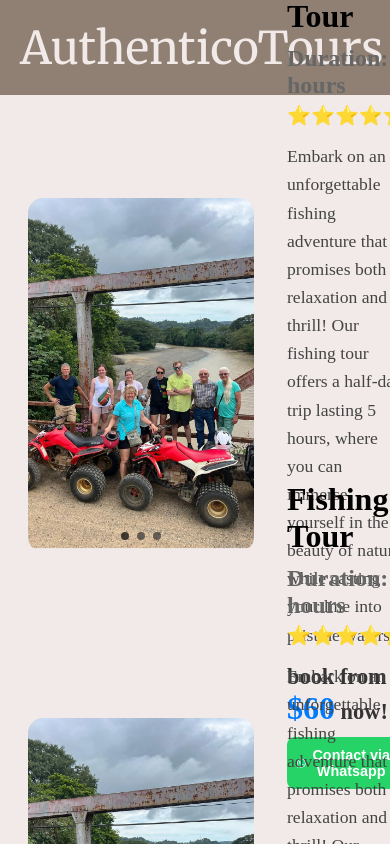
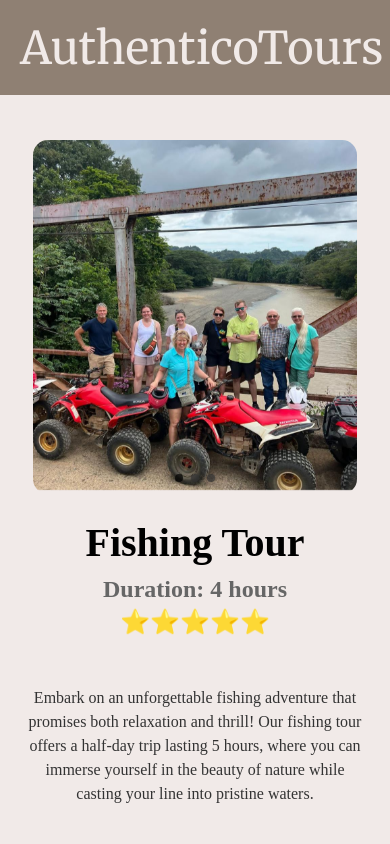
Before and after one commit to gabarhdz/authenticotours, a React (Vite) app in the folder frontend/: page / in a window 390 px wide. Shown: the top 844 px of the page. Built offline with nearby package versions, Linux system fonts and the light colour scheme; no server answers.

Commit message:
tourcontainers responsive
se hacen responsive todos los contenedores de tour

```diff
--- a/frontend/src/Pages/Home/Home.jsx
+++ b/frontend/src/Pages/Home/Home.jsx
@@ -2,6 +2,7 @@ import {React,useEffect,useState} from 'react'
 import Header from '../../components/Header/Header'
 import Carrousel from '../../components/Carrousel/Carrousel'
 import TourContainer from '../../components/TourContainer/TourContainer'
+import './Home.css'
 
 const Home = () => {
   const [urls, setUrls] = useState([]);
--- a/frontend/src/components/Carrousel/Carrousel.css
+++ b/frontend/src/components/Carrousel/Carrousel.css
@@ -1,11 +1,10 @@
 .carousel-container {
     width: 100%;
     max-width: 600px;
-    margin: 120px 120px 20px auto; /* Empuja el carrusel hacia la derecha */
     position: relative;
     overflow: hidden;
     border-radius: 15px;
-    z-index: 0; /* Se asegurará de no superponerse */
+    z-index: 0;
 }
 
 /* Asegurar que las imágenes sean responsivas */
--- a/frontend/src/components/TourContainer/TourContainer.css
+++ b/frontend/src/components/TourContainer/TourContainer.css
@@ -1,24 +1,36 @@
 .tour-container {
   display: flex;
-  align-items: center;
-  position: relative;
+  flex-direction: row;
+  flex-wrap: wrap;
+  align-items: stretch;
+  justify-content: space-between;
+  max-width: 55%;
   width: 100%;
-  max-width: 700px;
-  height: 500px;
-  margin: 20px 10px 20px auto;
   padding: 20px;
   gap: 20px;
+  box-sizing: border-box;
+  margin-left: auto;
+  position: relative;
 }
 
 .tour-image {
-    max-width: 40%;
-
+  max-width: 40%;
+  flex: 1;
+  height: auto;
+  display: flex;
 }
 
 .tour-info {
+  flex: 2;
+  display: flex;
   flex-direction: column;
-  max-width: 90%;
   text-align: left;
+  min-width: 200px;
+  position: relative;
+}
+
+.tour-info-header {
+  margin-bottom: 20px;
 }
 
 .tour-title {
@@ -40,90 +52,104 @@
 
 .tour-description {
   font-size: 1.2rem;
-  color: #444;
-  line-height: 1.6;
-  margin-bottom: 15px;
-
+  color: #333;
+  line-height: 1.5;
+  overflow-wrap: break-word;
+  position: absolute;
+  bottom: 0;
+  left: 0;
+  right: 0;
+  margin: 0;
 }
 
 .tour-booking {
   display: flex;
   flex-direction: column;
   align-items: center;
+  justify-content: flex-end;
+  text-align: center;
   gap: 10px;
+  align-self: flex-end;
+  margin-top: auto;
 }
 
 .tour-price {
   font-size: 1.8rem;
   font-weight: bold;
   color: #333;
+  margin-bottom: 5px;
 }
 
 .tour-price span {
-  color: #007bff;
+  color: #12130F;
   font-size: 2rem;
 }
 
 .tour-booking button {
-  width: 50%;
-  display: flex;
+  width: 80%;
+  gap: 0.5rem;
+  display: inline-flex;
   align-items: center;
   justify-content: center;
-  background-color: #25D366;
-  color: white;
-  font-size: 0.9rem;
+  background-color: #8FCB9B;
+  color: #12130F;
+  font-size: 0.7rem;
+  font-weight: bold;
   padding: 15px 25px;
   border: none;
   border-radius: 8px;
   cursor: pointer;
   transition: background 0.3s;
-  font-weight: bold;
+  text-align: left;
 }
 
 .tour-booking button:hover {
-  background-color: #1da851;
+  background-color: #5B9279;
 }
-
-/* 📱 Ajustes responsive */
-@media (max-width: 1024px) {
+@media (max-width:1514px){
+  .tour-description {
+    font-size: 1rem;
+  }
+}
+@media (max-width: 768px) {
   .tour-container {
+    flex-direction: column;
+    align-items: center;
     padding: 15px;
+    gap: 15px;
+    max-width: 100%;
   }
 
   .tour-image {
-    max-width: 70%;
+    width: 100%;
+    max-width: 100%;
+    order: 1;
   }
 
   .tour-info {
-    max-width: 90%;
+    width: 100%;
+    text-align: center;
+    order: 2;
+    padding: 0 10px;
+    position: static;
+    margin-bottom: 20px;
   }
 
   .tour-description {
-    font-size: 1.1rem;
+    text-align: center;
+    position: static;
+    margin-top: 15px;
+  }
+
+  .tour-booking {
+    width: 100%;
+    order: 3;
+    align-items: center;
+    align-self: center;
   }
 
   .tour-booking button {
-    width: 100%;
-    padding: 12px;
+    width: 90%;
+    justify-content: center;
   }
 }
-
-@media (max-width: 768px) {
-  .tour-title {
-    font-size: 2rem;
-  }
-
-  .tour-price {
-    font-size: 1.4rem;
-  }
-
-  .tour-stars {
-    font-size: 1.2rem;
-  }
-}
-
-@media (max-width: 480px) {
-  .tour-booking button {
-    padding: 10px;
-  }
-}
--- a/frontend/src/components/TourContainer/TourContainer.jsx
+++ b/frontend/src/components/TourContainer/TourContainer.jsx
@@ -10,29 +10,28 @@ const TourContainer = () => {
         <Carrousel />
       </div>
 
-      {/* Contenido del tour */}
       <div className="tour-info">
+        <div className="tour-info-header">
           <h2 className="tour-title">Fishing Tour</h2>
           <p className="tour-duration">
             <strong>Duration: 4 hours</strong>
           </p>
-        <div className="tour-stars">
-          ⭐⭐⭐⭐⭐
+          <div className="tour-stars">⭐⭐⭐⭐⭐</div>
         </div>
+
         <p className="tour-description">
           Embark on an unforgettable fishing adventure that promises both
           relaxation and thrill! Our fishing tour offers a half-day trip lasting
           5 hours, where you can immerse yourself in the beauty of nature while
           casting your line into pristine waters.
         </p>
+      </div>
 
-        {/* Precio y botón de WhatsApp */}
       <div className="tour-booking">
         <p className="tour-price">
-            book from <span>$60</span> now!
+          <span>Book now!</span>
         </p>
-          <button><WhatsApp /> Contact via Whatsapp</button>
-        </div>
+        <button><div><WhatsApp /></div> Contact via Whatsapp</button>
       </div>
     </div>
   );
```
Lines whose indentation alone changed are shown as unchanged.
